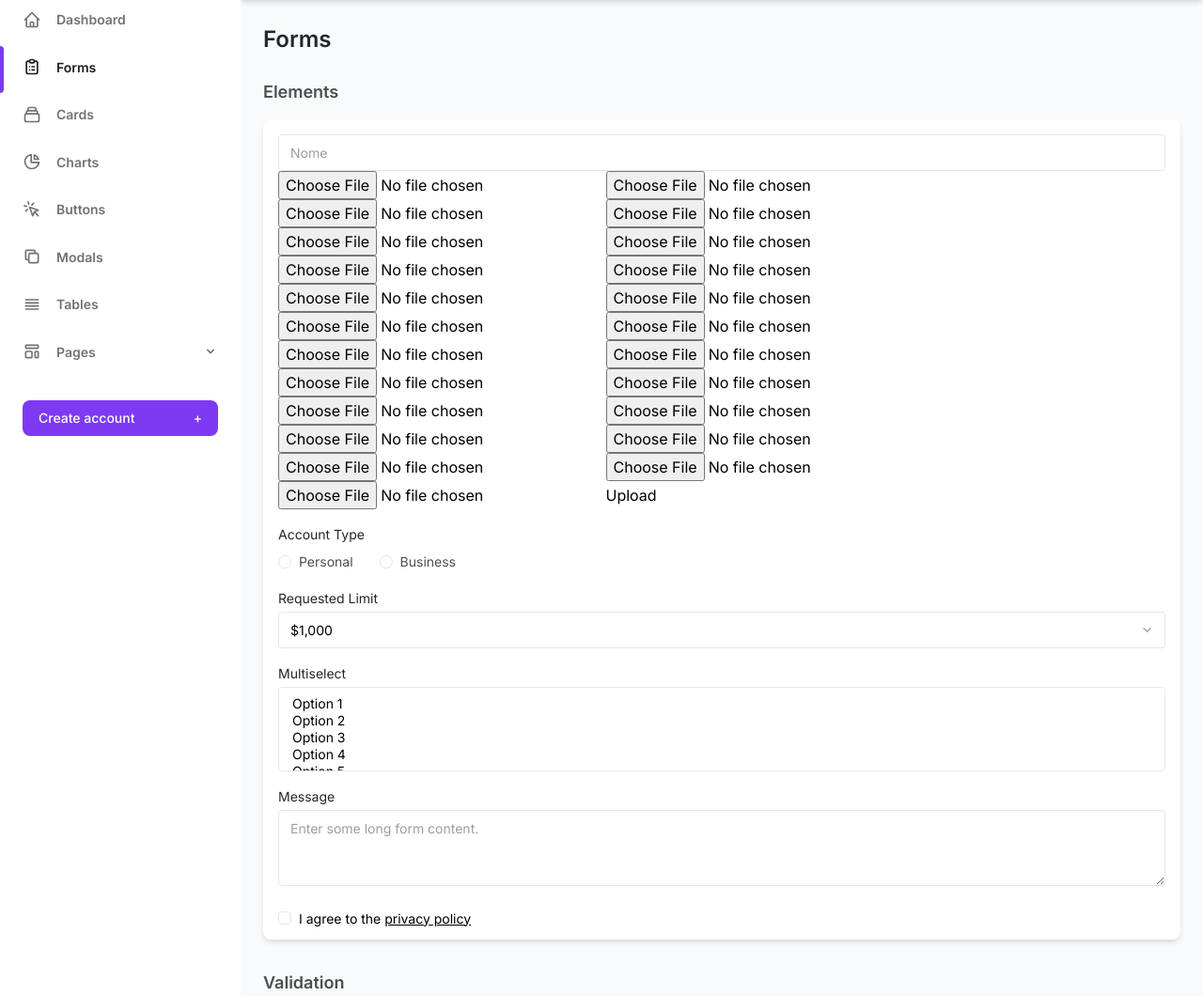
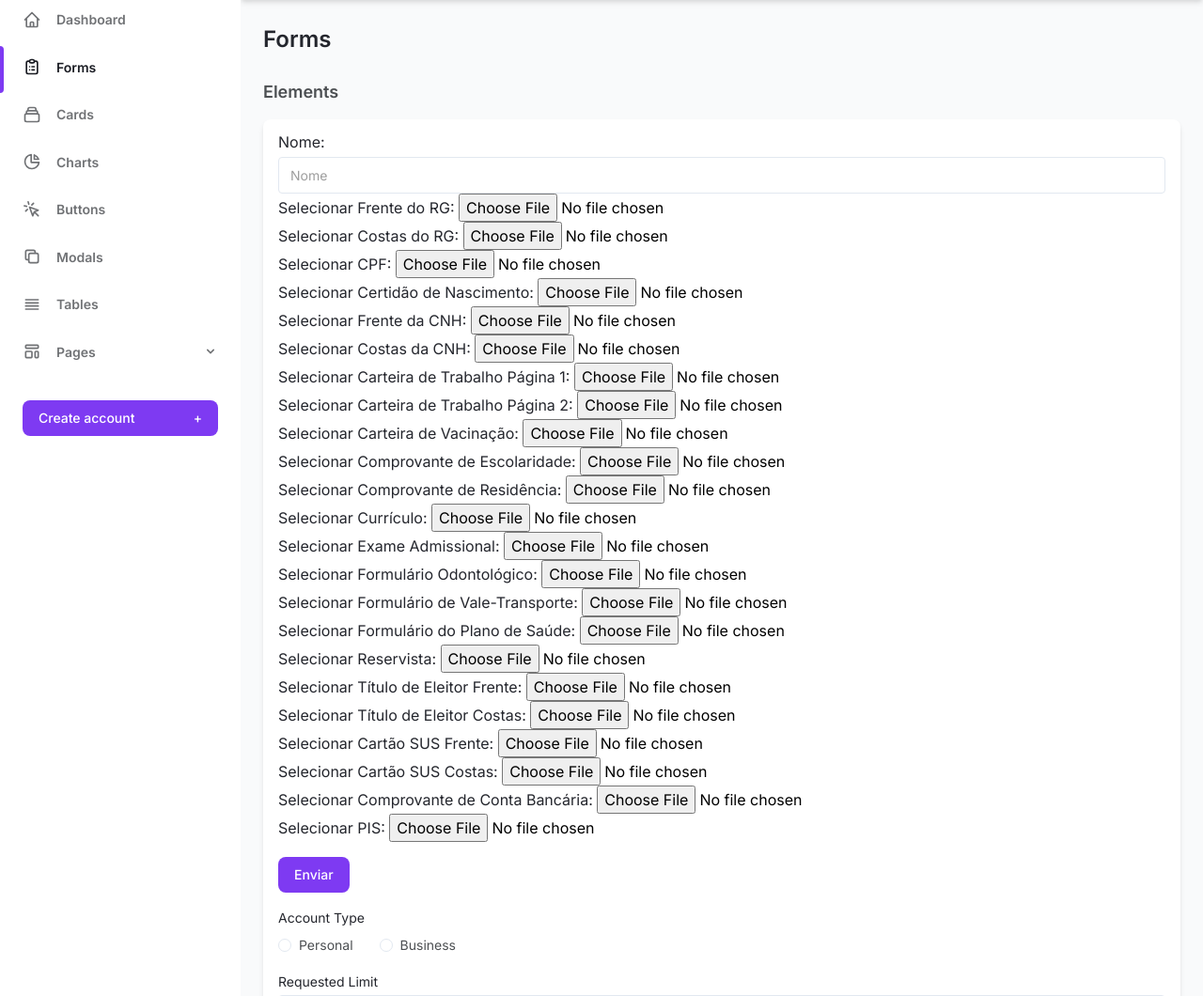
Before and after one commit to AXS05000/stor, a Django app: page /forms/ in a window 1280 px wide. Shown: the part 69-1129 px from the top of the page at 94% size. Run offline with Django 5.2, Linux system fonts and the light colour scheme.

Commit message:
V - 20/02/2024 - 00:07

```diff
--- a/templates/forms.html
+++ b/templates/forms.html
@@ -867,32 +867,107 @@
 
             <form method="post" enctype="multipart/form-data">
               {% csrf_token %}
+              <div>
+                <span class="text-gray-700 dark:text-gray-400">Nome:</span>
                 {{ form.nome }}
+              </div>
+              <div>
+                <span class="text-gray-700 dark:text-gray-400">Selecionar Frente do RG:</span>
                 {{ form.rg_frente }}
+              </div>
+              <div>
+                <span class="text-gray-700 dark:text-gray-400">Selecionar Costas do RG:</span>
                 {{ form.rg_costas }}
+              </div>
+              <div>
+                <span class="text-gray-700 dark:text-gray-400">Selecionar CPF:</span>
                 {{ form.cpf }}
+              </div>
+              <div>
+                <span class="text-gray-700 dark:text-gray-400">Selecionar Certidão de Nascimento:</span>
                 {{ form.certidao_nascimento }}
+              </div>
+              <div>
+                <span class="text-gray-700 dark:text-gray-400">Selecionar Frente da CNH:</span>
                 {{ form.cnh_frente }}
+              </div>
+              <div>
+                <span class="text-gray-700 dark:text-gray-400">Selecionar Costas da CNH:</span>
                 {{ form.cnh_costas }}
+              </div>
+              <div>
+                <span class="text-gray-700 dark:text-gray-400">Selecionar Carteira de Trabalho Página 1:</span>
                 {{ form.carteira_de_trabalho_pag_1 }}
+              </div>
+              <div>
+                <span class="text-gray-700 dark:text-gray-400">Selecionar Carteira de Trabalho Página 2:</span>
                 {{ form.carteira_de_trabalho_pag_2 }}
+              </div>
+              <div>
+                <span class="text-gray-700 dark:text-gray-400">Selecionar Carteira de Vacinação:</span>
                 {{ form.carteira_de_vascinacao }}
+              </div>
+              <div>
+                <span class="text-gray-700 dark:text-gray-400">Selecionar Comprovante de Escolaridade:</span>
                 {{ form.comprovante_de_escolaridade }}
+              </div>
+              <div>
+                <span class="text-gray-700 dark:text-gray-400">Selecionar Comprovante de Residência:</span>
                 {{ form.comprovante_de_residencia }}
+              </div>
+              <div>
+                <span class="text-gray-700 dark:text-gray-400">Selecionar Currículo:</span>
                 {{ form.curriculo }}
+              </div>
+              <div>
+                <span class="text-gray-700 dark:text-gray-400">Selecionar Exame Admissional:</span>
                 {{ form.exame_admissional }}
+              </div>
+              <div>
+                <span class="text-gray-700 dark:text-gray-400">Selecionar Formulário Odontológico:</span>
                 {{ form.formulario_odonto }}
+              </div>
+              <div>
+                <span class="text-gray-700 dark:text-gray-400">Selecionar Formulário de Vale-Transporte:</span>
                 {{ form.formulario_vt }}
+              </div>
+              <div>
+                <span class="text-gray-700 dark:text-gray-400">Selecionar Formulário do Plano de Saúde:</span>
                 {{ form.formulario_plano_de_saude }}
+              </div>
+              <div>
+                <span class="text-gray-700 dark:text-gray-400">Selecionar Reservista:</span>
                 {{ form.reservista }}
+              </div>
+              <div>
+                <span class="text-gray-700 dark:text-gray-400">Selecionar Título de Eleitor Frente:</span>
                 {{ form.titulo_de_eleitor_frente }}
+              </div>
+              <div>
+                <span class="text-gray-700 dark:text-gray-400">Selecionar Título de Eleitor Costas:</span>
                 {{ form.titulo_de_eleitor_costas }}
+              </div>
+              <div>
+                <span class="text-gray-700 dark:text-gray-400">Selecionar Cartão SUS Frente:</span>
                 {{ form.sus_frente }}
+              </div>
+              <div>
+                <span class="text-gray-700 dark:text-gray-400">Selecionar Cartão SUS Costas:</span>
                 {{ form.sus_costas }}
+              </div>
+              <div>
+                <span class="text-gray-700 dark:text-gray-400">Selecionar Comprovante de Conta Bancária:</span>
                 {{ form.conta_bancaria }}
-              {{ form.pis }}
+              </div>
+              <div>
+                <span class="text-gray-700 dark:text-gray-400">Selecionar PIS:</span>
+                {{ form.pis}}
+              </div>
 
-              <button type="submit">Upload</button>
+
+              <button style="margin-top: 1rem;"type="submit" class="px-4 py-2 text-sm font-medium leading-5 text-white transition-colors duration-150 bg-purple-600 border border-transparent rounded-lg active:bg-purple-600 hover:bg-purple-700 focus:outline-none focus:shadow-outline-purple">
+                Enviar
+              </button>
             </form>
 
 
```
Lines whose indentation alone changed are shown as unchanged.
